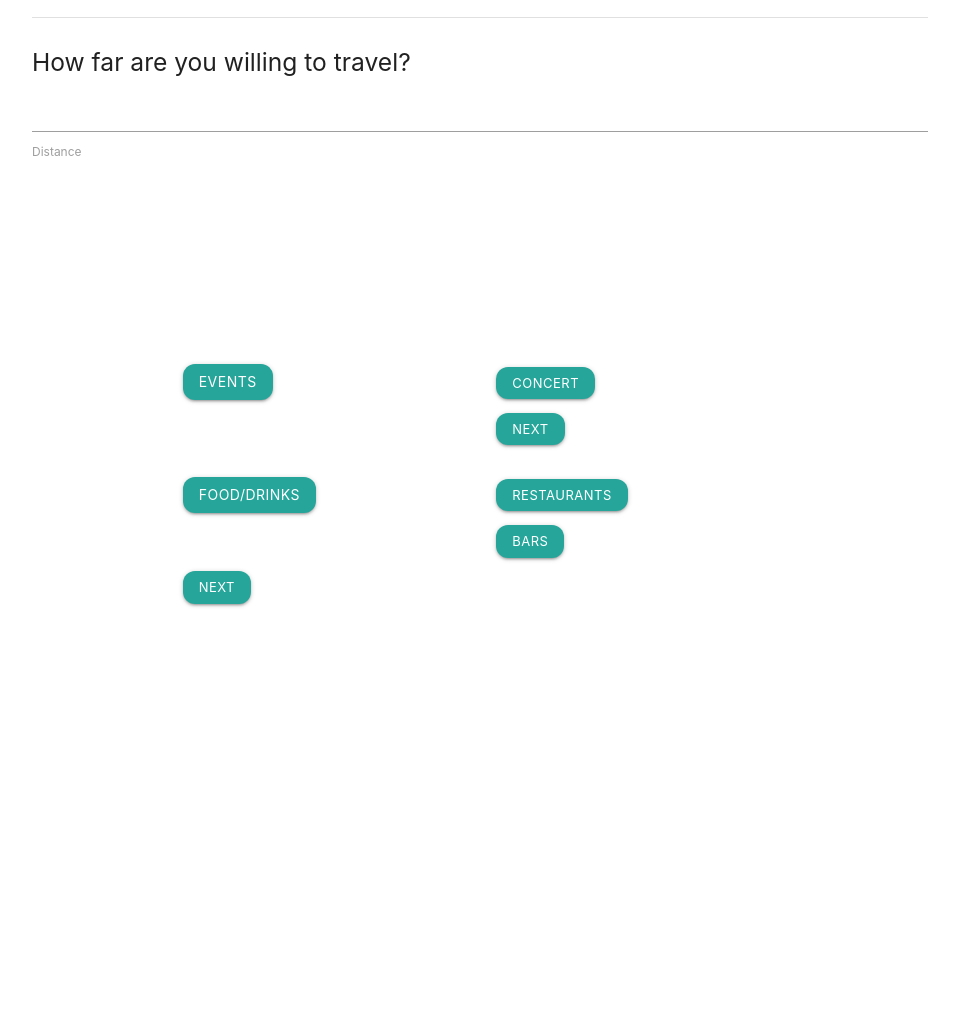
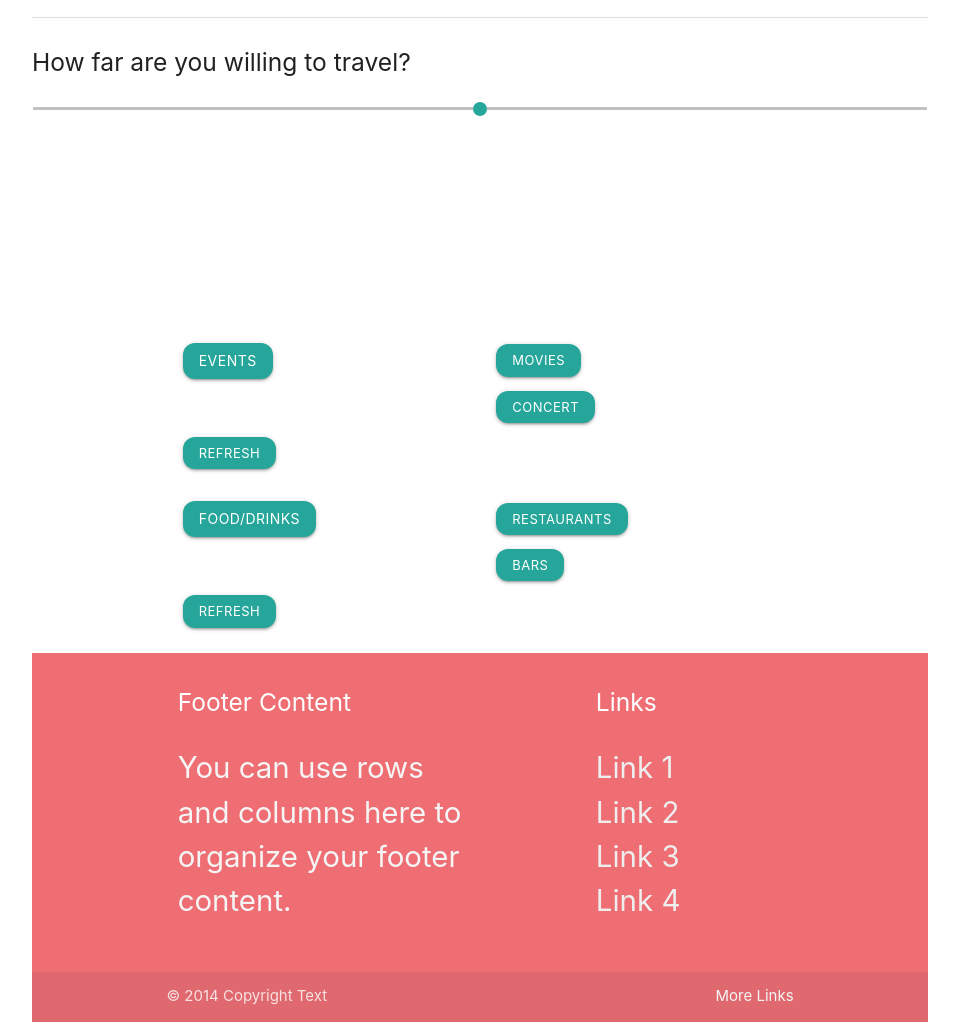
Before and after one commit to DanM1996/spontaneous-selection, a plain HTML site: page index.html in a window 1280 px wide. Shown: the part 644-1666 px from the top of the page, without its empty margins (160-1119 px from the left). Before the commit the page ends 1273 px from the top, so only its background shows below. Drawn offline with nearby package versions, Linux system fonts and the light colour scheme; no server answers.

Commit message:
fixed stuff

```diff
--- a/index.html
+++ b/index.html
@@ -46,8 +46,11 @@
     <div class="divider"></div>
     <div class="section">
       <h5>How far are you willing to travel?</h5>
-        <input id="distance" type="text" class="validate">
-        <label class="active" for="Distance">Distance</label>
+      <form action="#">
+        <p class="range-field">
+          <input type="range" id="Miles" min="0" max="100" />
+        </p>
+      </form>
     </div>
 
 
@@ -56,9 +59,9 @@
         <div class="container">
             <div class="row">
                 <div class="col s6"><button class="btn" id="findEvents">Events</button></div>
-                <div class="col s6" id="Moviebtn"></div>
+                <div class="col s6" id="Moviebtn"><a class="waves-effect waves-light btn-small">Movies</a></div>
                 <div class="col s6" id="Concertbtn"><a class="waves-effect waves-light btn-small">Concert</a></div>
-                <div class="col s6" id="Refreshbtn"><a class="waves-effect waves-light btn-small">Next</a></div>
+                <div class="col s6" id="Refreshbtn"><a class="waves-effect waves-light btn-small">Refresh</a></div>
             </div>
         </div>
 
@@ -67,11 +70,37 @@
                 <div class="col s6"><button class="btn" id="FindFoodDrinks">Food/Drinks</button></div>
                 <div class="col s6" id="Restaurantsbtn"><a class="waves-effect waves-light btn-small">Restaurants</a></div>
                 <div class="col s6" id="Barsbtn"><a class="waves-effect waves-light btn-small">Bars</a></div>
-                <div class="col s6" id="Refreshbtn2"><a class="waves-effect waves-light btn-small">Next</a></div>
+                <div class="col s6" id="Refreshbtn2"><a class="waves-effect waves-light btn-small">Refresh</a></div>
             </div>
         </div>
 
     </main>
+
+    <footer class="page-footer">
+        <div class="container">
+          <div class="row">
+            <div class="col l6 s12">
+              <h5 class="white-text">Footer Content</h5>
+              <p class="grey-text text-lighten-4">You can use rows and columns here to organize your footer content.</p>
+            </div>
+            <div class="col l4 offset-l2 s12">
+              <h5 class="white-text">Links</h5>
+              <ul>
+                <li><a class="grey-text text-lighten-3" href="#!">Link 1</a></li>
+                <li><a class="grey-text text-lighten-3" href="#!">Link 2</a></li>
+                <li><a class="grey-text text-lighten-3" href="#!">Link 3</a></li>
+                <li><a class="grey-text text-lighten-3" href="#!">Link 4</a></li>
+              </ul>
+            </div>
+          </div>
+        </div>
+        <div class="footer-copyright">
+          <div class="container">
+          © 2014 Copyright Text
+          <a class="grey-text text-lighten-4 right" href="#!">More Links</a>
+          </div>
+        </div>
+      </footer>
 
 
 
```
